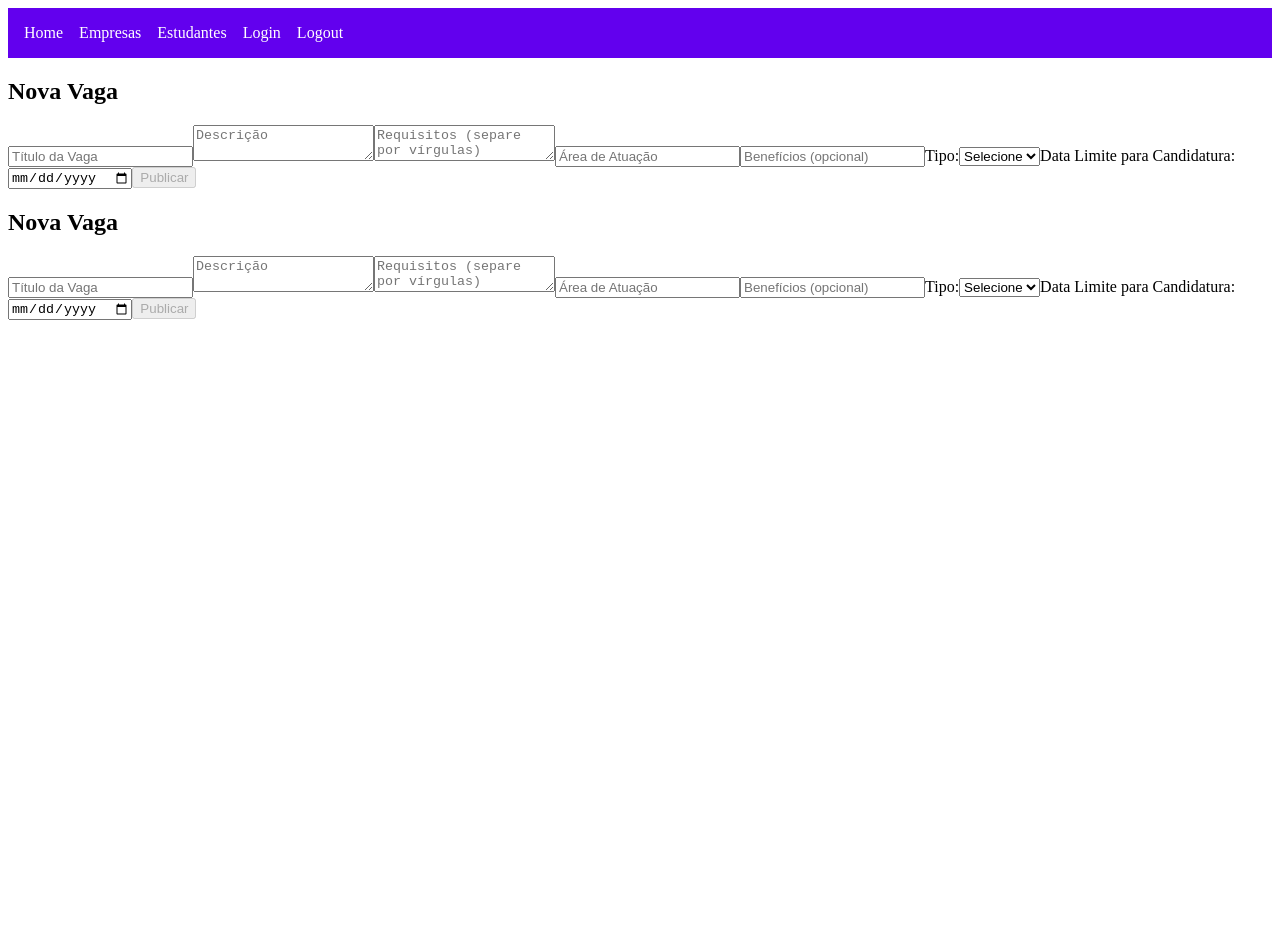
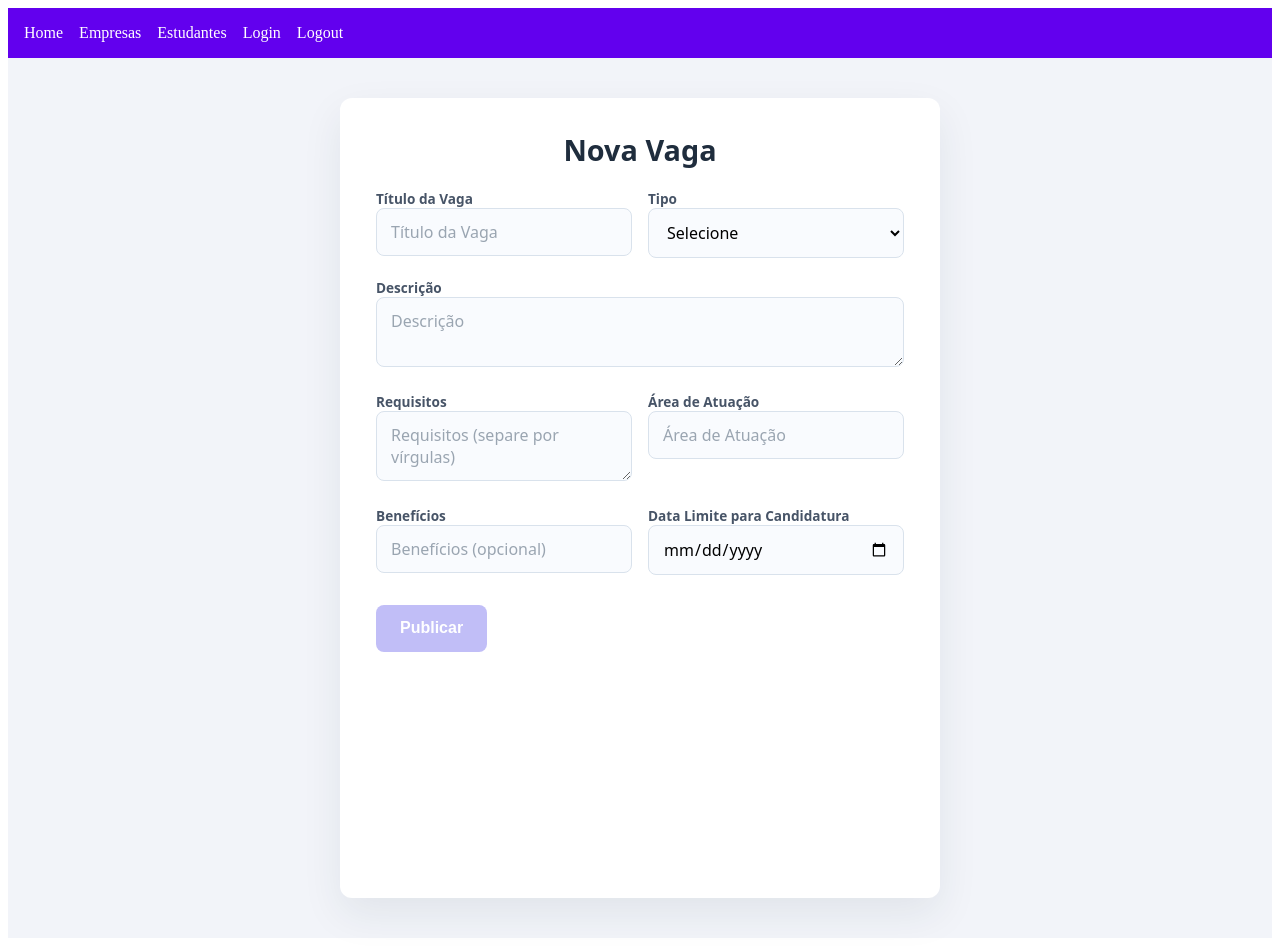
Before and after one commit to clivissonjose/LinkedOut, an Angular app in the folder frontend/LinkedOut/: page /vaga/publicar in a window 1280 px wide. Before the commit the page ends 800 px from the top, so only its background shows below. Built offline with nearby package versions, Linux system fonts and the light colour scheme; sample sign-in values are in the browser's storage.

Commit message:
Estilização do formulario de cadastro

```diff
--- a/frontend/LinkedOut/src/app/vacancy/vacancy-form.component.css
+++ b/frontend/LinkedOut/src/app/vacancy/vacancy-form.component.css
@@ -0,0 +1,153 @@
+/* Container geral similar ao login */
+section {
+  display: flex;
+  justify-content: center;
+  padding: 2.5rem 1rem;
+  background: #f2f4f9;
+  min-height: 100vh;
+  font-family: system-ui, -apple-system, BlinkMacSystemFont, "Segoe UI", Roboto, sans-serif;
+}
+
+/* Card branco centralizado */
+.card-wrapper {
+  background: #ffffff;
+  padding: 2rem 2.25rem;
+  border-radius: 12px;
+  box-shadow: 0 16px 40px rgba(31,45,61,0.08);
+  max-width: 600px;
+  width: 100%;
+  box-sizing: border-box;
+}
+
+/* Título da seção */
+h2 {
+  margin: 0 0 1rem;
+  font-size: 1.8rem;
+  font-weight: 600;
+  color: #1f2d3d;
+  text-align: center;
+}
+
+/* Formulário e campos */
+form {
+  display: flex;
+  flex-direction: column;
+  gap: 1rem;
+}
+
+input[type="text"],
+input[type="date"],
+select,
+textarea {
+  width: 100%;
+  padding: 12px 14px;
+  border: 1px solid #d9e2ec;
+  border-radius: 8px;
+  background: #f9fbfe;
+  font-size: 1rem;
+  outline: none;
+  transition: border-color .2s, box-shadow .2s;
+  font-family: inherit;
+  box-sizing: border-box;
+  resize: vertical;
+}
+
+input:focus,
+select:focus,
+textarea:focus {
+  border-color: #7f7fff;
+  box-shadow: 0 0 0 3px rgba(99,102,241,0.25);
+  background: #fff;
+}
+
+/* Labels leves (para select e agrupamento) */
+label {
+  font-size: 0.85rem;
+  font-weight: 600;
+  color: #475467;
+  margin-top: 4px;
+  display: block;
+}
+
+/* Botão principal */
+button[type="submit"] {
+  background: #8c7bff;
+  color: #fff;
+  padding: 0.9rem 1.5rem;
+  font-size: 1rem;
+  font-weight: 600;
+  border: none;
+  border-radius: 8px;
+  cursor: pointer;
+  transition: filter .2s;
+  margin-top: 8px;
+}
+
+button[type="submit"]:hover:not(:disabled) {
+  filter: brightness(1.05);
+}
+
+button[type="submit"]:disabled {
+  background: #c1bef7;
+  cursor: not-allowed;
+}
+
+/* Botão secundário */
+button[type="button"] {
+  background: #eef1f8;
+  color: #1f2d3d;
+  padding: 0.85rem 1.5rem;
+  font-size: 1rem;
+  font-weight: 600;
+  border: 1px solid #d9e2ec;
+  border-radius: 8px;
+  cursor: pointer;
+  margin-left: 8px;
+  transition: background .2s;
+}
+
+button[type="button"]:hover {
+  background: #e0e6f0;
+}
+
+/* Feedback de sucesso/erro */
+.feedback {
+  margin-top: 0.75rem;
+  padding: 0.75rem 1rem;
+  border-radius: 6px;
+  font-size: 0.9rem;
+  display: inline-block;
+}
+
+.feedback.success {
+  background: #e6f4ea;
+  color: #1f7d3a;
+  border: 1px solid #a7d7b5;
+}
+
+.feedback.error {
+  background: #ffe8e8;
+  color: #a33a3a;
+  border: 1px solid #e8b7b7;
+}
+
+/* Layout de campos lado a lado em telas maiores */
+@media (min-width: 700px) {
+  .two-col {
+    display: grid;
+    grid-template-columns: repeat(2, 1fr);
+    gap: 1rem;
+  }
+
+  .actions {
+    display: flex;
+    gap: 0.75rem;
+    flex-wrap: wrap;
+    margin-top: 6px;
+  }
+}
+
+/* Placeholder */
+::placeholder {
+  color: #9aa5b1;
+}
--- a/frontend/LinkedOut/src/app/vacancy/vacancy-form.component.html
+++ b/frontend/LinkedOut/src/app/vacancy/vacancy-form.component.html
@@ -1,54 +1,61 @@
 <section>
-  <h2>Nova Vaga</h2>
+  <div class="card-wrapper" aria-labelledby="nova-vaga-title">
+    <h2 id="nova-vaga-title">Nova Vaga</h2>
 
-  <form [formGroup]="form" (ngSubmit)="onSubmit()">
-    <input type="text" formControlName="titulo" placeholder="Título da Vaga" required />
-    <textarea formControlName="descricao" placeholder="Descrição" required></textarea>
-    <textarea formControlName="requisitos" placeholder="Requisitos (separe por vírgulas)" required></textarea>
-    <input type="text" formControlName="area" placeholder="Área de Atuação" required />
-    <input type="text" formControlName="beneficios" placeholder="Benefícios (opcional)" />
+    <form [formGroup]="form" (ngSubmit)="onSubmit()" novalidate>
+      <div class="two-col">
+        <div>
+          <label for="titulo">Título da Vaga</label>
+          <input id="titulo" type="text" formControlName="titulo" placeholder="Título da Vaga" required />
+        </div>
+        <div>
+          <label for="tipo">Tipo</label>
+          <select id="tipo" formControlName="tipo" required>
+            <option value="" disabled selected>Selecione</option>
+            <option value="ESTAGIO">Estágio</option>
+            <option value="TRAINEE">Trainee</option>
+            <option value="EMPREGO">Emprego</option>
+          </select>
+        </div>
+      </div>
 
-    <label>Tipo:</label>
-    <select formControlName="tipo" required>
-      <option value="" disabled selected>Selecione</option>
-      <option value="ESTAGIO">Estágio</option>
-      <option value="TRAINEE">Trainee</option>
-      <option value="EMPREGO">Emprego</option>
-    </select>
+      <div>
+        <label for="descricao">Descrição</label>
+        <textarea id="descricao" formControlName="descricao" placeholder="Descrição" required></textarea>
+      </div>
 
-    <label>Data Limite para Candidatura:</label>
-    <input type="date" formControlName="dataTermino" required />
+      <div class="two-col">
+        <div>
+          <label for="requisitos">Requisitos</label>
+          <textarea id="requisitos" formControlName="requisitos" placeholder="Requisitos (separe por vírgulas)" required></textarea>
+        </div>
+        <div>
+          <label for="area">Área de Atuação</label>
+          <input id="area" type="text" formControlName="area" placeholder="Área de Atuação" required />
+        </div>
+      </div>
 
-    <button type="submit" [disabled]="form.invalid">Publicar</button>
-  </form>
+      <div class="two-col">
+        <div>
+          <label for="beneficios">Benefícios</label>
+          <input id="beneficios" type="text" formControlName="beneficios" placeholder="Benefícios (opcional)" />
+        </div>
+        <div>
+          <label for="dataTermino">Data Limite para Candidatura</label>
+          <input id="dataTermino" type="date" formControlName="dataTermino" required />
+        </div>
+      </div>
 
-  <div *ngIf="enviado">✅ Vaga publicada com sucesso!</div>
-  <div *ngIf="erro">❌ Ocorreu um erro ao publicar a vaga.</div>
+      <div class="actions">
+        <button type="submit" [disabled]="form.invalid">Publicar</button>
+      </div>
+
+      <div *ngIf="enviado" class="feedback success" role="status">
+        ✅ Vaga publicada com sucesso!
+      </div>
+      <div *ngIf="erro" class="feedback error" role="alert">
+        ❌ Ocorreu um erro ao publicar a vaga.
+      </div>
+    </form>
+  </div>
 </section>
-<section>
-  <h2>Nova Vaga</h2>
-
-  <form [formGroup]="form" (ngSubmit)="onSubmit()">
-    <input type="text" formControlName="titulo" placeholder="Título da Vaga" required />
-    <textarea formControlName="descricao" placeholder="Descrição" required></textarea>
-    <textarea formControlName="requisitos" placeholder="Requisitos (separe por vírgulas)" required></textarea>
-    <input type="text" formControlName="area" placeholder="Área de Atuação" required />
-    <input type="text" formControlName="beneficios" placeholder="Benefícios (opcional)" />
-
-    <label>Tipo:</label>
-    <select formControlName="tipo" required>
-      <option value="" disabled selected>Selecione</option>
-      <option value="ESTAGIO">Estágio</option>
-      <option value="TRAINEE">Trainee</option>
-      <option value="EMPREGO">Emprego</option>
-    </select>
-
-    <label>Data Limite para Candidatura:</label>
-    <input type="date" formControlName="dataTermino" required />
-
-    <button type="submit" [disabled]="form.invalid">Publicar</button>
-  </form>
-
-  <div *ngIf="enviado">✅ Vaga publicada com sucesso!</div>
-  <div *ngIf="erro">❌ Ocorreu um erro ao publicar a vaga.</div>
-</section>
```
